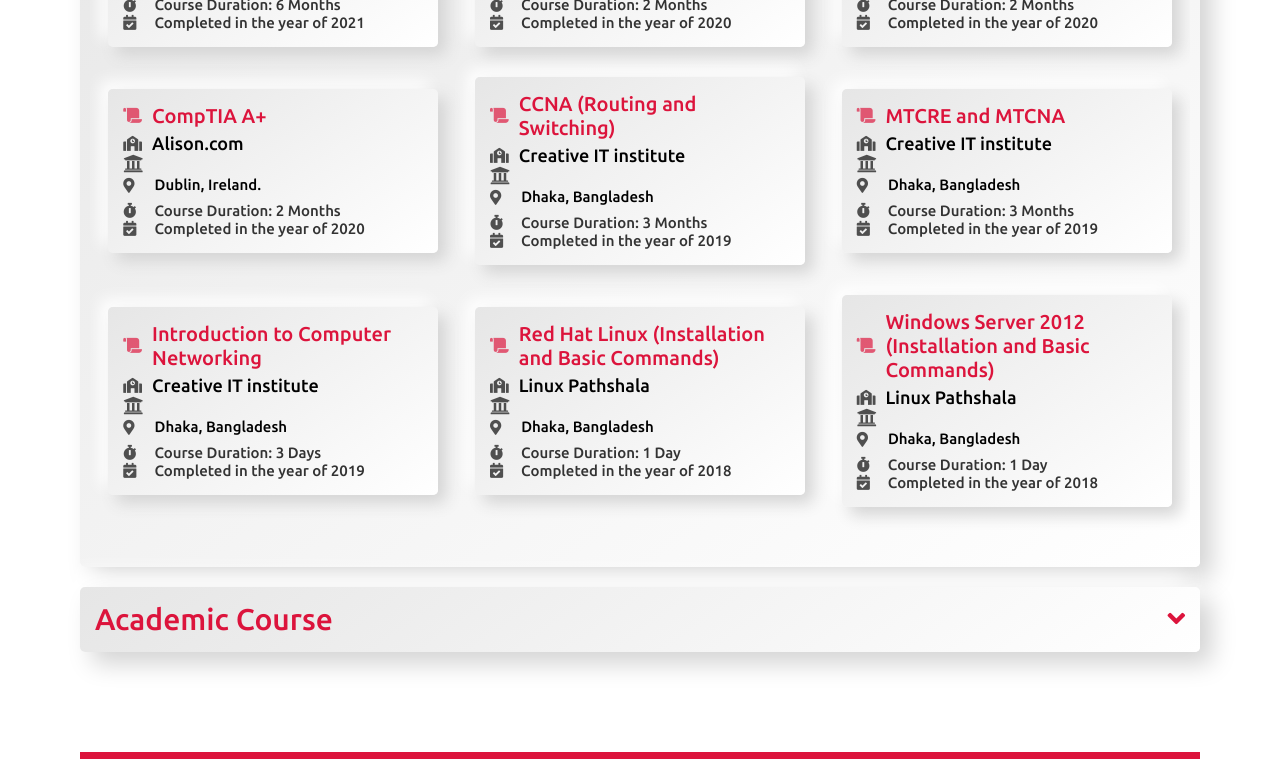
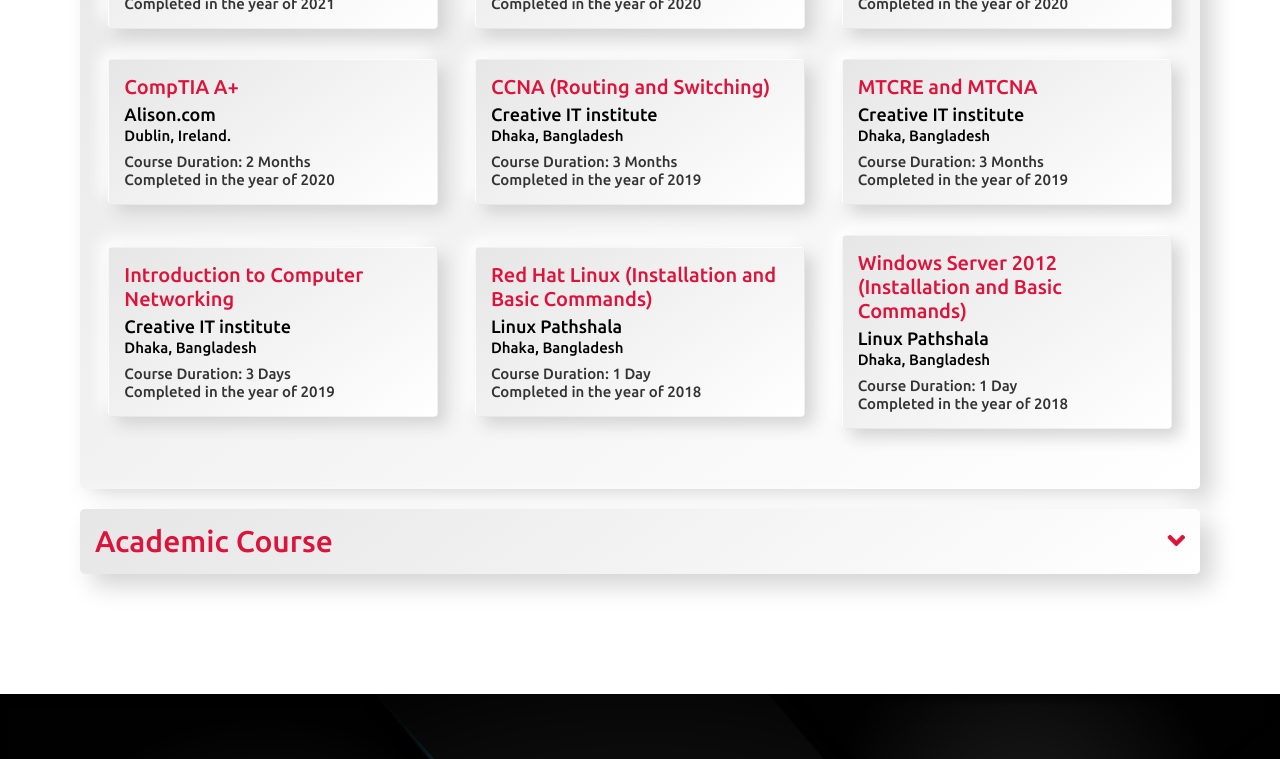
Before and after one commit to Maaazhar/maaazhar.github.io, a React (Vite) app: page / in a window 1280 px wide. Shown: the part 5460-6219 px from the top of the page. Built offline with nearby package versions, Linux system fonts and the light colour scheme.

Commit message:
updating education section-14

```diff
--- a/src/components/Education/Education.css
+++ b/src/components/Education/Education.css
@@ -44,6 +44,13 @@
     box-shadow: 8px 8px 16px #d4d4d4,
         -8px -8px 16px #ffffff;
     border-radius: 5px;
+    border: 1px solid rgba(255, 255, 255, 0);
+    transition: all 0.3s ease-in-out;
+}
+
+.educationCard:hover{
+    border: 1px solid crimson;
+    scale: 1.025;
 }
 
 .educationTabs {
--- a/src/components/Education/Education.jsx
+++ b/src/components/Education/Education.jsx
@@ -27,7 +27,7 @@ const Education = () => {
                             <label
                                 className="educationCategoryTitle accordionButton"
                                 htmlFor={"educationAccordion-" + i}>
-                                {d.category} <i className="fas fa-angle-down"/>
+                                {d.category} <i className="fas fa-angle-down" />
                             </label>
                             <div className="educationContent accordionContent">
                                 <div className="educationCardsWrapper">
@@ -36,13 +36,20 @@ const Education = () => {
                                             <div
                                                 key={c - 1 + k}
                                                 className="educationCard">
-                                                <h3 className="courseTitle"><i className="fas fa-scroll"/><span>{c.title}</span></h3>
+                                                <h3 className="courseTitle">{c.title}</h3>
+                                                <p className="institute"><a href={c.instituteLink} target="_blank">{c.institute}</a></p>
+                                                <p className="universityBoard"><a href={c.universityBoardLink} target="_blank">{c.universityBoard}</a></p>
+                                                <p className="instituteLocation">{c.location}</p>
+                                                <p className="courseDuration">Course Duration: {c.duration}</p>
+                                                <p className="passingYear">Completed in the year of {c.passingYear}</p>
+                                                <p className="courseDetails"></p>
+                                                {/* <h3 className="courseTitle"><i className="fas fa-scroll"/><span>{c.title}</span></h3>
                                                 <p className="institute"><i className="fas fa-school"/><a href={c.instituteLink} target="_blank">{c.institute}</a></p>
                                                 <p className="universityBoard"><i className="fas fa-university"/><a href={c.universityBoardLink} target="_blank">{c.universityBoard}</a></p>
                                                 <p className="instituteLocation"><i className="fas fa-map-marker-alt"/><span>{c.location}</span></p>
                                                 <p className="courseDuration"><i className="fas fa-stopwatch"/><span>Course Duration: {c.duration}</span></p>
                                                 <p className="passingYear"><i className="fas fa-calendar-check"/><span>Completed in the year of {c.passingYear}</span></p>
-                                                <p className="courseDetails"></p>
+                                                <p className="courseDetails"></p> */}
                                             </div>
                                         )
                                         )}
@@ -92,7 +99,6 @@ const Education = () => {
                     )
                     )}
                 </div>
-                <h3 className="information">This section is under maintenance</h3>
             </div>
         </section>
     )
```
